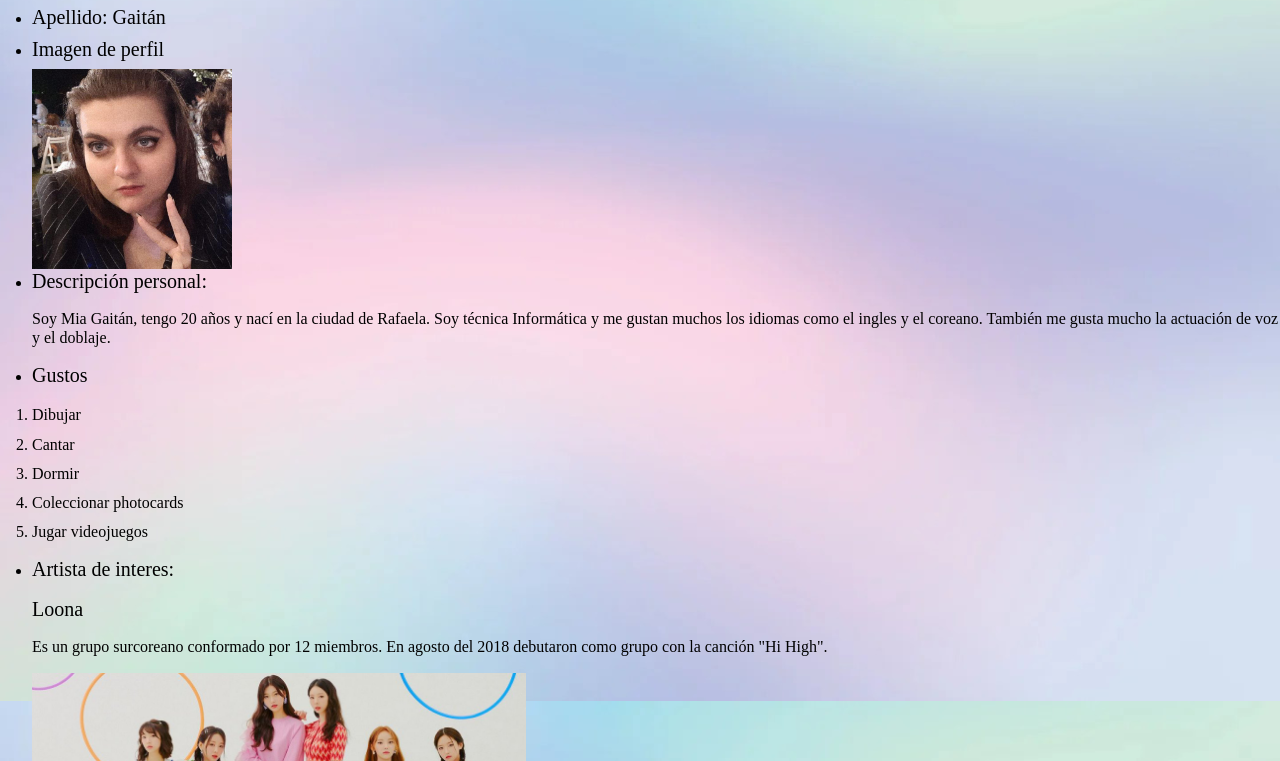
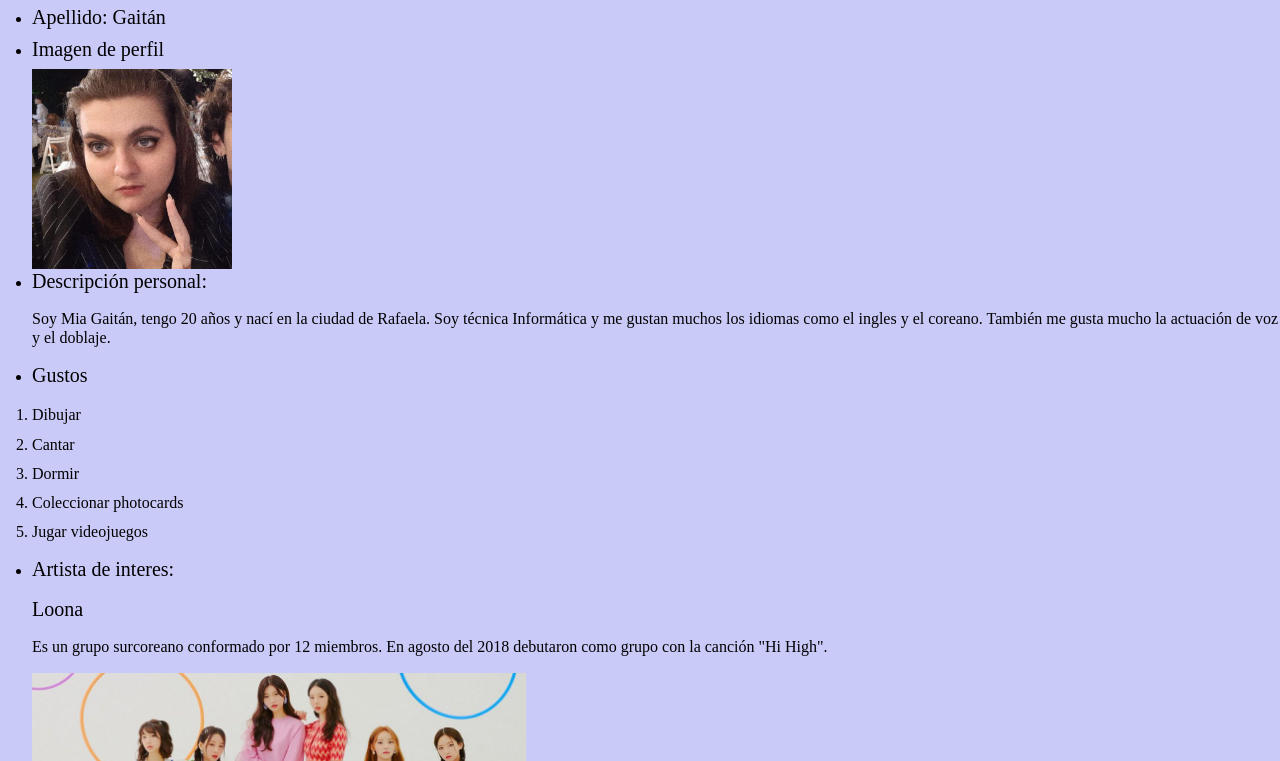
Before and after one commit to miagaitan/Programacion2023, a plain HTML site: page index.html in a window 1280 px wide. Shown: the part 99-860 px from the top of the page. Drawn offline with nearby package versions, Linux system fonts and the light colour scheme.

Commit message:
Cambio de fondo

```diff
--- a/assets/styles.css
+++ b/assets/styles.css
@@ -7,12 +7,7 @@ body {
     padding: 0;
     box-sizing: border-box;
     font-family:'Times New Roman', Times, serif;
-    background-image: url(/assets/fondo.jpg);
-    height: 100%;
-    background-size: cover;
-    background-position: center center;
-    background-repeat: no-repeat;
-    background-attachment: fixed
+
 
 
 }
--- a/index.html
+++ b/index.html
@@ -14,6 +14,7 @@
     </div>
 </header>
 <body>
+    <body style="background-color: rgb(202, 202, 248);"></body>
     <div class="lista">
         <ul>
             <li><h5>Nombre: Mia</h5></li>
```
